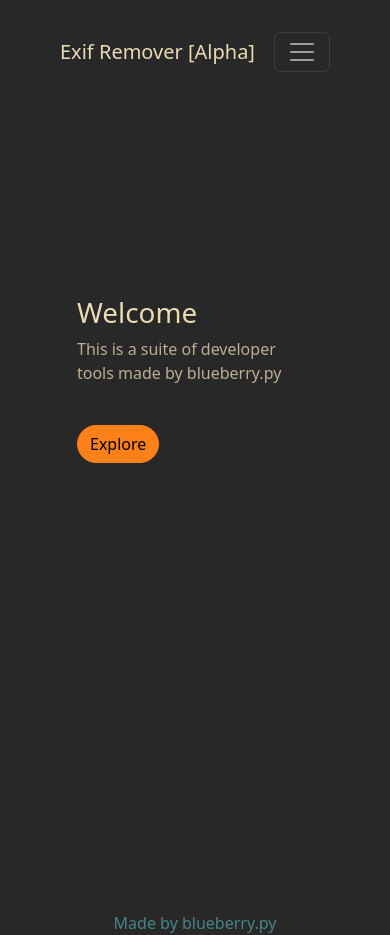
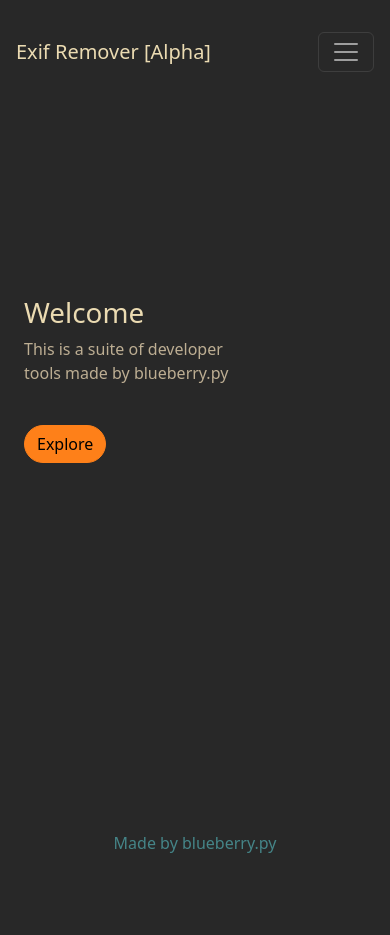
Before and after one commit to blueberrypyy/project_photo_tool, a Django app: page / in a window 390 px wide. After the commit the page ends 853 px from the top, so only its background shows below. Run offline with Django 3.2, Linux system fonts and the light colour scheme.

Commit message:
Finished UI for Alpha

```diff
--- a/templates/home.html
+++ b/templates/home.html
@@ -13,9 +13,10 @@
 </br>
 <div class='container'>
     <div class='row mt-5'>
-        <div class='col-2'></div>
+        <div class='col-xxs-1 col-xs-1 col-sm-2 col-md-2 col-lg-2'></div>
 
         <div class='col-8'>
+                <div class='container'>
                 <h1 style='color: #ebdbb2;'>Welcome</h1>
                 <p style='color: #bdae93'>This is a suite of developer tools made by blueberry.py</p>
 
@@ -23,6 +24,8 @@
                 <button type="button" class='btn btn-info rounded-pill mt-4' style='background-color: #fe8019; border-color: #fe8019;' data-bs-toggle="modal" data-bs-target="#exampleModalCenter">
                   Explore
                 </button>
+
+        </div>
 
 <!-- Modal -->
 <div class="modal fade" id="exampleModalCenter" tabindex="-1" role="dialog" aria-labelledby="exampleModalCenterTitle" aria-hidden="true">
@@ -34,11 +37,11 @@
       </div>
       <div class="modal-body">
         <ul>
-            <li style='color: #fe8019;'> <a href='{% url "exif" %}' style='text-decoration: ; color: #b8bb26;'>Exif Tool</a></li>
-            <li style='color: #fe8019;'> <a href='{% url "dotmethod" %}' style='text-decoration: ; color: #b8bb26;'>Dot Method Tool</a></li>
-            <li style='color: #fe8019;'> <a href='{% url "address_edit" %}' style='text-decoration: ; color: #b8bb26;'>Address Edit Tool</a></li>
-            <li style='color: #fe8019;'> <a href='#' style='text-decoration: ; color: #98971a;'>[Locked]</a></li>
-            <li style='color: #fe8019;'> <a href='#' style='text-decoration: ; color: #98971a;'>[Locked]</a></li>
+            <li style='color: #fe8019;' class='mb-1'> <a href='{% url "exif" %}' style='text-decoration: ; color: #b8bb26;'>Exif Tool</a></li>
+            <li style='color: #fe8019;' class='mb-1'> <a href='{% url "dotmethod" %}' style='text-decoration: ; color: #b8bb26;'>Dot Method Tool</a></li>
+            <li style='color: #fe8019;' class='mb-1'> <a href='{% url "address_edit" %}' style='text-decoration: ; color: #b8bb26;'>Address Edit Tool</a></li>
+            <li style='color: #fe8019;' class='mb-1'> <a href='#' style='text-decoration: ; color: #98971a;'>[Locked]</a></li>
+            <li style='color: #fe8019;' class='mb-1'> <a href='#' style='text-decoration: ; color: #98971a;'>[Locked]</a></li>
         </ul>
       </div>
     </div>
@@ -47,11 +50,11 @@
 
         </div>
 
-        <div class='col-2'></div>
+        <div class='col-xxs-1 col-xs-1 col-sm-2 col-md-2 col-lg-2'></div>
     </div>
     </div>
 
-    <div class='d-flex' style='background-color: ; height: 25rem;'></div>
+    <div class='d-flex' style='background-color: ; height: 20rem;'></div>
 
 <script>
     $('#myModal').on('shown.bs.modal', function () {
--- a/templates/navbar.html
+++ b/templates/navbar.html
@@ -1,4 +1,4 @@
-<nav style='background: #282828' class="navbar mt-4 mb-4 mx-5 navbar-dark navbar-expand-lg">
+<nav style='background: #282828' class="navbar mt-4 mb-4 mx-1 mx-sm-5 navbar-dark navbar-expand-lg">
   <div class="container-fluid">
       <a class="navbar-brand" href="{% url 'home' %}" style='color: #ebdbb2;'>Exif Remover [Alpha]</a>
     <button class="navbar-toggler" type="button" data-bs-toggle="collapse" data-bs-target="#navbarSupportedContent" aria-controls="navbarSupportedContent" aria-expanded="false" aria-label="Toggle navigation">
```
Lines whose indentation alone changed are shown as unchanged.
